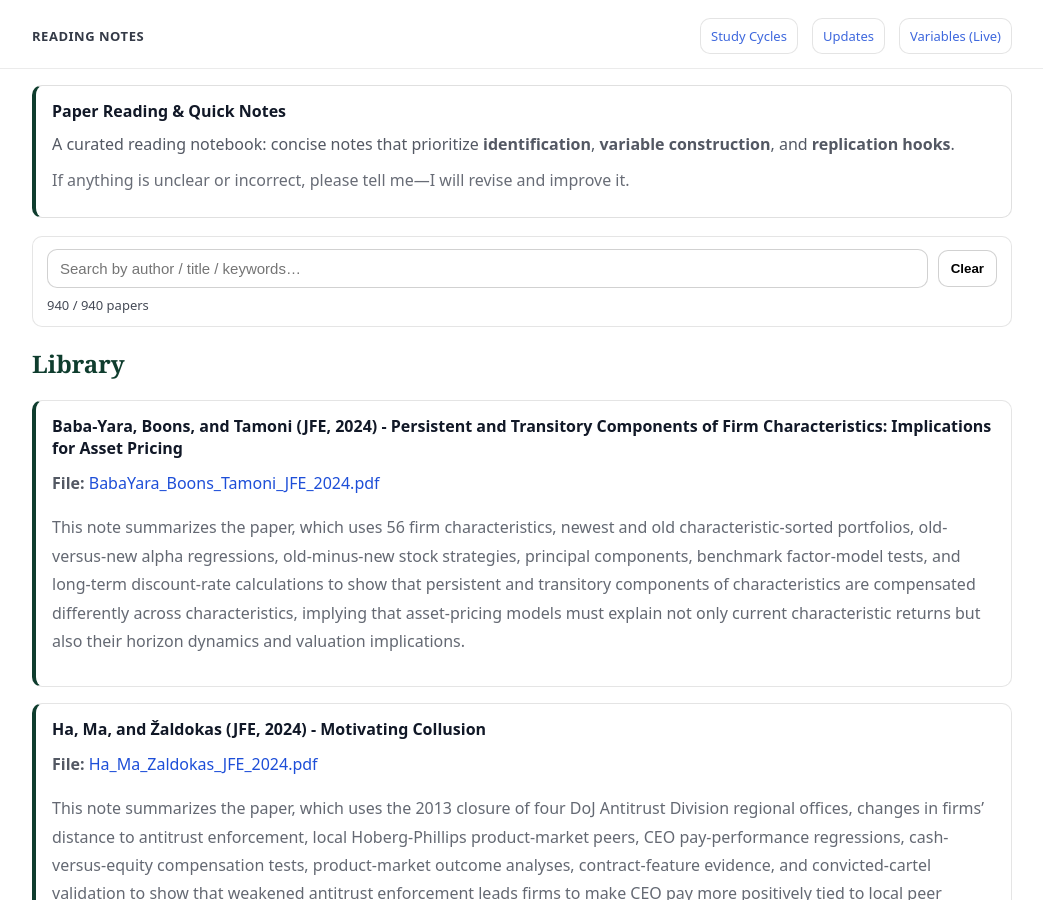
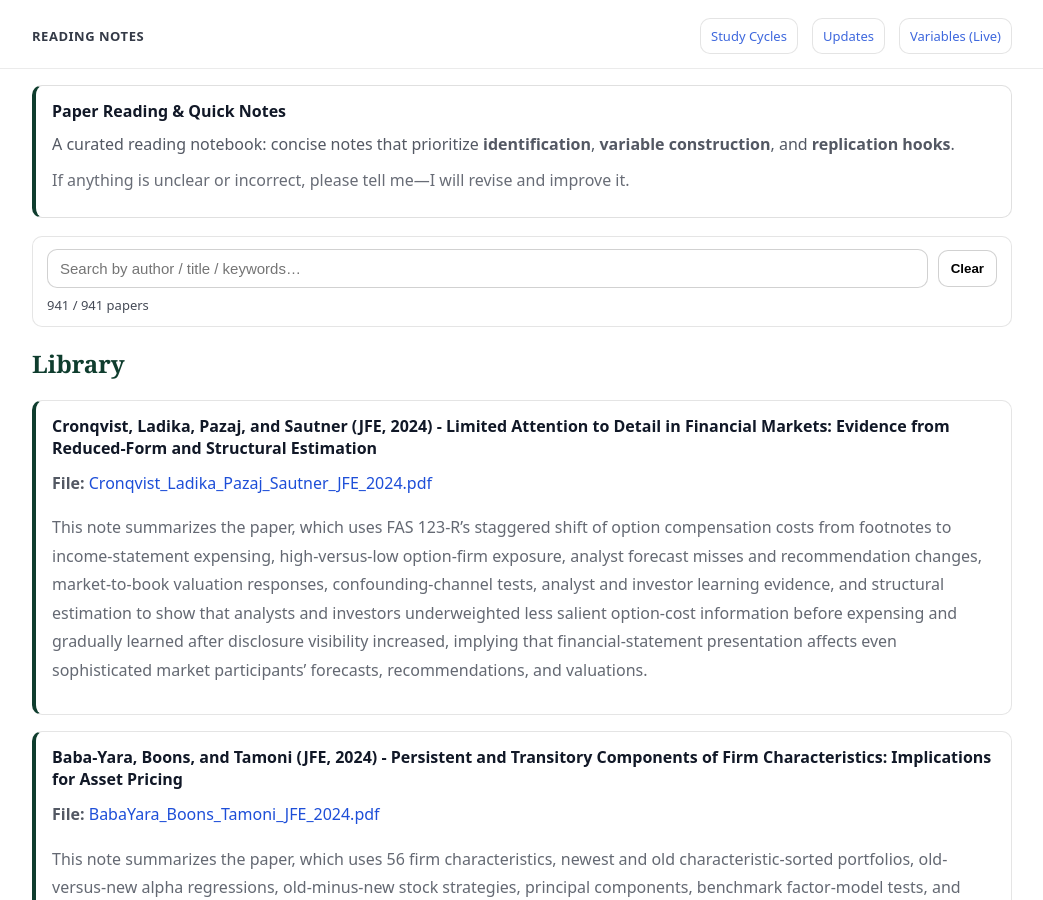
Before and after one commit to yaxinzn/study-archive, a Jekyll site: the page built from reading/index.md, in a window 1280 px wide and 900 px high. Shown: the whole window, without its empty margins (118-1161 px from the left). Built offline with Jekyll 4.4.1, drawn with Linux system fonts in a browser that asks for light colours.

Commit message:
Reading: add/update Cronqvist_Ladika_Pazaj_Sautner_JFE_2024.pdf

```diff
--- a/_data/reading.yml
+++ b/_data/reading.yml
@@ -1,3 +1,7 @@
+- title: "Cronqvist, Ladika, Pazaj, and Sautner (JFE, 2024) - Limited Attention to Detail in Financial Markets: Evidence from Reduced-Form and Structural Estimation"
+  file: "Cronqvist_Ladika_Pazaj_Sautner_JFE_2024.pdf"
+  desc: "This note summarizes the paper, which uses FAS 123-R’s staggered shift of option compensation costs from footnotes to income-statement expensing, high-versus-low option-firm exposure, analyst forecast misses and recommendation changes, market-to-book valuation responses, confounding-channel tests, analyst and investor learning evidence, and structural estimation to show that analysts and investors underweighted less salient option-cost information before expensing and gradually learned after disclosure visibility increased, implying that financial-statement presentation affects even sophisticated market participants’ forecasts, recommendations, and valuations."
+
 - title: "Baba-Yara, Boons, and Tamoni (JFE, 2024) - Persistent and Transitory Components of Firm Characteristics: Implications for Asset Pricing"
   file: "BabaYara_Boons_Tamoni_JFE_2024.pdf"
   desc: "This note summarizes the paper, which uses 56 firm characteristics, newest and old characteristic-sorted portfolios, old-versus-new alpha regressions, old-minus-new stock strategies, principal components, benchmark factor-model tests, and long-term discount-rate calculations to show that persistent and transitory components of characteristics are compensated differently across characteristics, implying that asset-pricing models must explain not only current characteristic returns but also their horizon dynamics and valuation implications."
```
Also changed, not shown: 1 other file.
